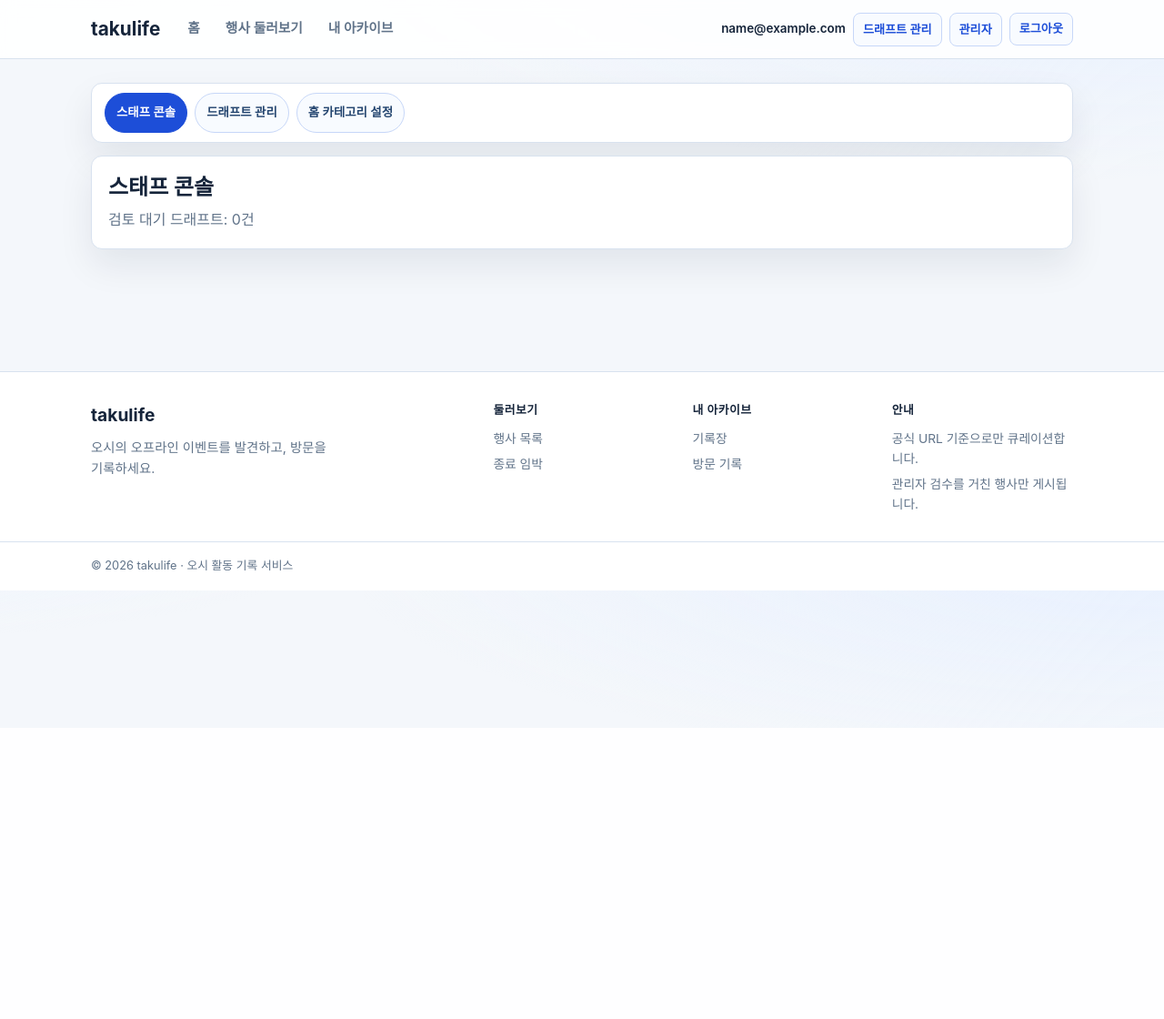
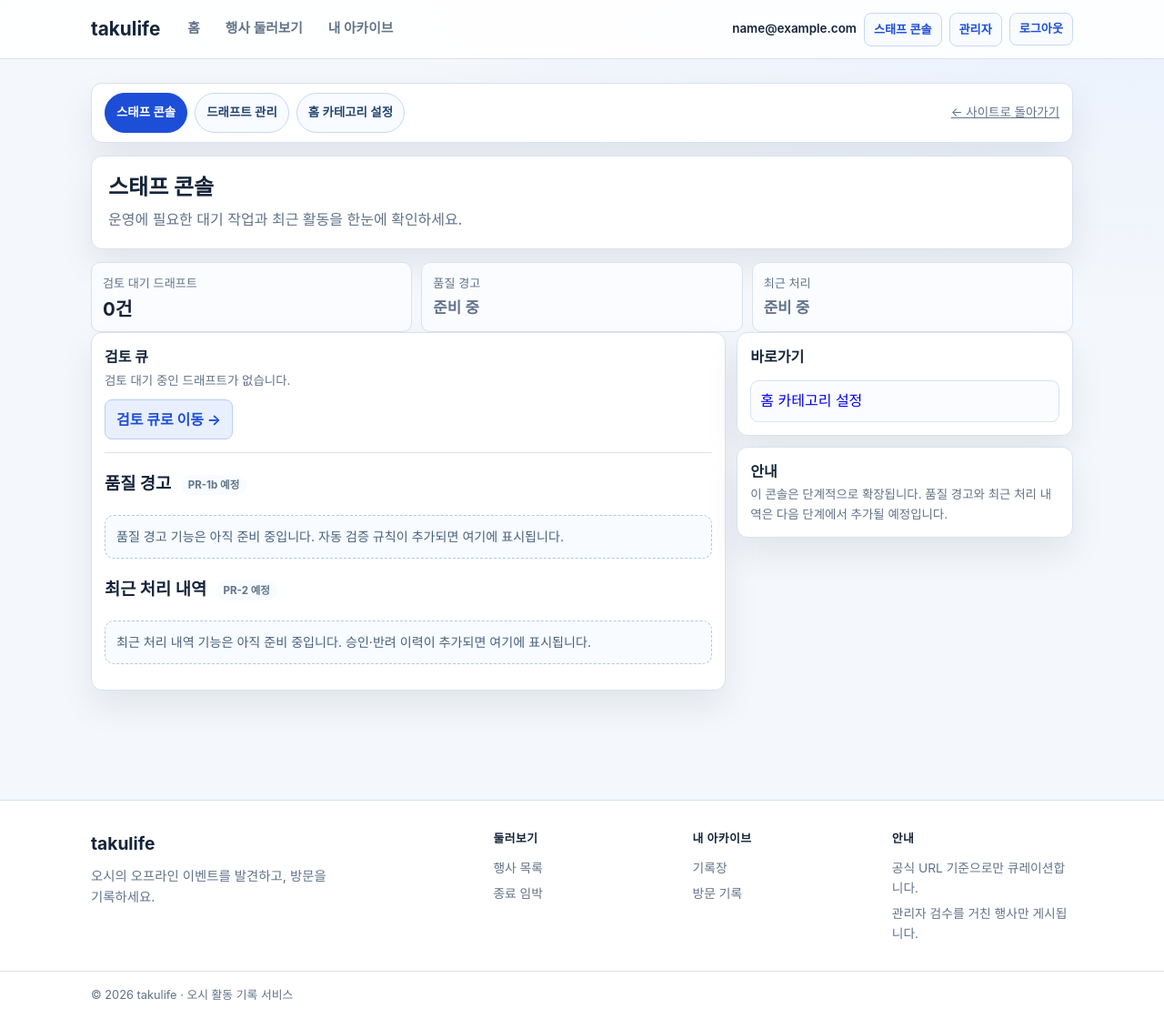
Before and after one commit to youngroknroll/takulife, a Django app: page /staff/dashboard/ in a window 1280 px wide. Shown: the whole page at 91% size. Before the commit the page ends 800 px from the top, so only its background shows below. Run offline with Django 5.2, Linux system fonts and the light colour scheme; a user stored in the database is signed in; tables that the repository leaves empty hold one stand-in row (values such as "Sample post").

Commit message:
feat(staff): 스태프 콘솔 대시보드 화면 + 통합 콘솔 네비게이션 (PR-1a 프론트)
PR-1a 셸의 최소 대시보드를 큐-우선 운영 콘솔 화면으로 마감. 백엔드/컨텍스트
변경 없음(pending_count + None placeholder 그대로). 기존 OOCSS 재사용.

- 대시보드: hero + summary-grid 3장(검토 대기=실측 pending_count / 품질경고·
  최근처리=“준비 중” 정직한 준비중 상태, 가짜 0 금지) + 2단 layout(검토 큐
  패널 + queue-link CTA, 품질경고/최근처리 h3 준비중 안내 + badge-soon,
  side-stack 바로가기/안내).
- 통합 콘솔 서브네비: 3개 스태프 페이지(대시보드·드래프트·홈카테고리)가
  동일한 3링크 네비(콘솔/드래프트/홈카테고리)+‘사이트로 돌아가기’ 공유,
  active 링크에 aria-current="page". 드래프트/홈카테고리에 섞여 있던 공개
  링크(행사목록·기록장) 제거(공개 사이트는 전역 헤더로 접근).
- 톱바 스태프 링크: /staff/drafts/ → /staff/dashboard/(라벨 ‘스태프 콘솔’)
  로그인 후 큐-우선 진입점으로 통일.
- CSS: 공유 크롬(.sub-nav flex/.back-to-site-link)은 components/nav.css,
  대시보드 전용 규칙은 신규 pages/staff_console.css(rem 기준, 색상 토큰 사용).
  CTA는 .queue-link 사용(.btn-primary는 auth.css 밖 미적용 — 선행 이슈, 유지).

검증: manage.py check 무이슈, pytest -q 619 passed, e2e 11 passed.
스태프 3페이지 렌더 200 + 통합 네비/aria-current 확인.
프론트는 TDD-예외(수동 렌더 검증 + 변경 로그).

설계·구현 PO 오케스트레이션(web-ux-ui-designer 설계 → web-frontend-developer
구현 → 독립 렌더/스위트 재검증).

Co-Authored-By: Claude Opus 4.8 (1M context) <noreply@anthropic.com>

```diff
--- a/static/css/components/nav.css
+++ b/static/css/components/nav.css
@@ -1,3 +1,19 @@
+/* ── sub-nav (shared staff console chrome) ───────────────────── */
+.sub-nav {
+  display: flex;
+  flex-wrap: wrap;
+  justify-content: space-between;
+  align-items: center;
+  gap: 0.5rem;
+}
+
+.back-to-site-link {
+  color: var(--muted);
+  font-size: 0.84rem;
+  text-decoration: underline;
+  white-space: nowrap;
+}
+
 /* ── nav-links (archive + draft topbars) ────────────────────── */
 .nav-links {
   display: flex;
--- /dev/null
+++ b/static/css/pages/staff_console.css
@@ -0,0 +1,52 @@
+/* staff_console.css — dashboard-only rules (templates/staff/dashboard.html) */
+
+@media (min-width: 57.5rem) {
+  .layout {
+    grid-template-columns: minmax(0, 1.7fr) minmax(280px, 0.9fr);
+  }
+}
+
+@media (max-width: 57.5rem) {
+  .side-stack {
+    position: static;
+  }
+}
+
+.summary-card--pending .summary-value {
+  color: var(--muted);
+  font-weight: 600;
+  font-size: 1.05rem;
+}
+
+.queue-link {
+  display: inline-flex;
+  align-items: center;
+  justify-content: center;
+  border: 1px solid #b9ccf8;
+  border-radius: 8px;
+  background: var(--brand-soft);
+  color: var(--brand);
+  font-weight: 700;
+  padding: 0.5rem 0.75rem;
+  text-decoration: none;
+  min-height: 44px;
+  margin-top: 0.625rem;
+}
+
+.panel-divider {
+  border: none;
+  border-top: 1px solid var(--line);
+  margin: 0.875rem 0;
+}
+
+.badge-soon {
+  display: inline-block;
+  margin-left: 0.375rem;
+  padding: 0.125rem 0.5rem;
+  border-radius: 999px;
+  background: var(--bg-soft);
+  color: var(--muted);
+  font-size: 0.72rem;
+  font-weight: 700;
+  vertical-align: middle;
+}
--- a/templates/core/partials/_topbar.html
+++ b/templates/core/partials/_topbar.html
@@ -17,7 +17,7 @@ Context consumed:
   {% if request.user.is_authenticated %}
     <span class="topbar-username">{{ request.user.email }}</span>
     {% if request.user.is_staff %}
-      <a class="topbar-link" href="/staff/drafts/" aria-label="드래프트 관리 페이지">드래프트 관리</a>
+      <a class="topbar-link" href="/staff/dashboard/" aria-label="스태프 콘솔 페이지">스태프 콘솔</a>
     {% endif %}
     {% if request.user.is_superuser %}
       <a class="topbar-link" href="/admin/" aria-label="관리자 페이지">관리자</a>
--- a/templates/staff/dashboard.html
+++ b/templates/staff/dashboard.html
@@ -1,19 +1,74 @@
 {% extends "base.html" %}
+{% load static %}
 {% block title %}{{ project_name }} | 스태프 콘솔{% endblock %}
+
+{% block extra_css %}
+<link rel="stylesheet" href="{% static 'css/pages/staff_console.css' %}">
+{% endblock %}
 
 {% block content %}
   <main class="page">
     <div class="sub-nav">
       <nav class="nav-links" aria-label="관리 메뉴">
-        <a class="active" href="/staff/dashboard/">스태프 콘솔</a>
-        <a href="/staff/drafts/">드래프트 관리</a>
-        <a href="/staff/home-categories/">홈 카테고리 설정</a>
+        <a href="/staff/dashboard/"{% if request.resolver_match.url_name == 'dashboard' %} class="active" aria-current="page"{% endif %}>스태프 콘솔</a>
+        <a href="/staff/drafts/"{% if request.resolver_match.url_name == 'draft-list' %} class="active" aria-current="page"{% endif %}>드래프트 관리</a>
+        <a href="/staff/home-categories/"{% if request.resolver_match.url_name == 'home-categories' %} class="active" aria-current="page"{% endif %}>홈 카테고리 설정</a>
       </nav>
+      <a class="back-to-site-link" href="/">← 사이트로 돌아가기</a>
     </div>
 
     <section class="hero">
       <h1>스태프 콘솔</h1>
-      <p>검토 대기 드래프트: {{ pending_count }}건</p>
+      <p>운영에 필요한 대기 작업과 최근 활동을 한눈에 확인하세요.</p>
+    </section>
+
+    <div class="summary-grid" style="--summary-cols: 3;" aria-label="스태프 콘솔 요약">
+      <article class="summary-card">
+        <p class="summary-label">검토 대기 드래프트</p>
+        <p class="summary-value">{{ pending_count }}건</p>
+      </article>
+      <article class="summary-card summary-card--pending">
+        <p class="summary-label">품질 경고</p>
+        <p class="summary-value">준비 중</p>
+      </article>
+      <article class="summary-card summary-card--pending">
+        <p class="summary-label">최근 처리</p>
+        <p class="summary-value">준비 중</p>
+      </article>
+    </div>
+
+    <section class="layout">
+      <article class="panel">
+        <h2>검토 큐</h2>
+        {% if pending_count > 0 %}
+          <p class="panel-note">검토 대기 중인 드래프트가 {{ pending_count }}건 있습니다.</p>
+        {% else %}
+          <p class="panel-note">검토 대기 중인 드래프트가 없습니다.</p>
+        {% endif %}
+        <a class="queue-link" href="/staff/drafts/">검토 큐로 이동 →</a>
+
+        <hr class="panel-divider">
+
+        <h3>품질 경고 <span class="badge-soon">PR-1b 예정</span></h3>
+        <p class="notice">품질 경고 기능은 아직 준비 중입니다. 자동 검증 규칙이 추가되면 여기에 표시됩니다.</p>
+
+        <h3>최근 처리 내역 <span class="badge-soon">PR-2 예정</span></h3>
+        <p class="notice">최근 처리 내역 기능은 아직 준비 중입니다. 승인·반려 이력이 추가되면 여기에 표시됩니다.</p>
+      </article>
+
+      <aside class="side-stack" aria-label="스태프 콘솔 바로가기">
+        <section class="panel">
+          <h2>바로가기</h2>
+          <ul class="side-list">
+            <li><a href="/staff/home-categories/">홈 카테고리 설정</a></li>
+          </ul>
+        </section>
+
+        <section class="panel">
+          <h2>안내</h2>
+          <p class="panel-note">이 콘솔은 단계적으로 확장됩니다. 품질 경고와 최근 처리 내역은 다음 단계에서 추가될 예정입니다.</p>
+        </section>
+      </aside>
     </section>
   </main>
 {% endblock %}
```
Also changed, not shown: templates/core/drafts/list.html (+4 -3 lines), templates/core/staff/home_categories.html (+4 -3 lines).
